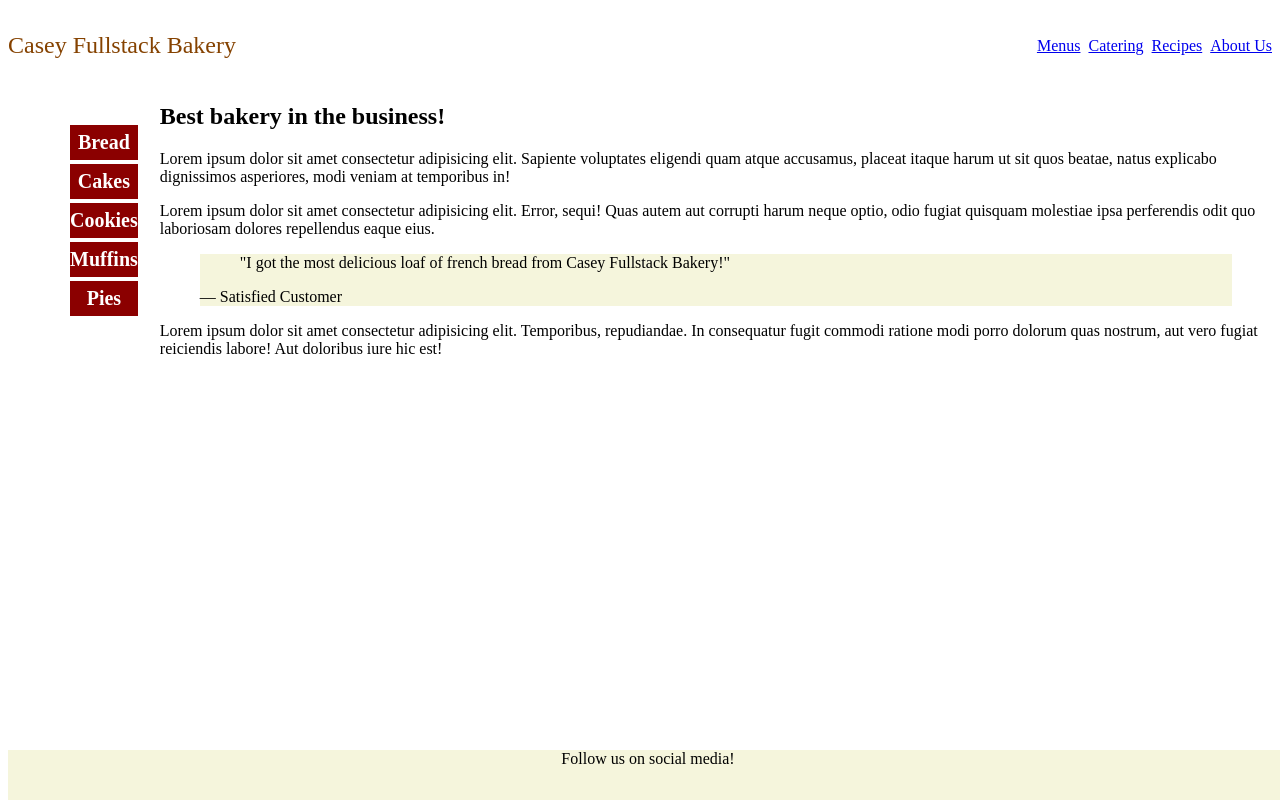
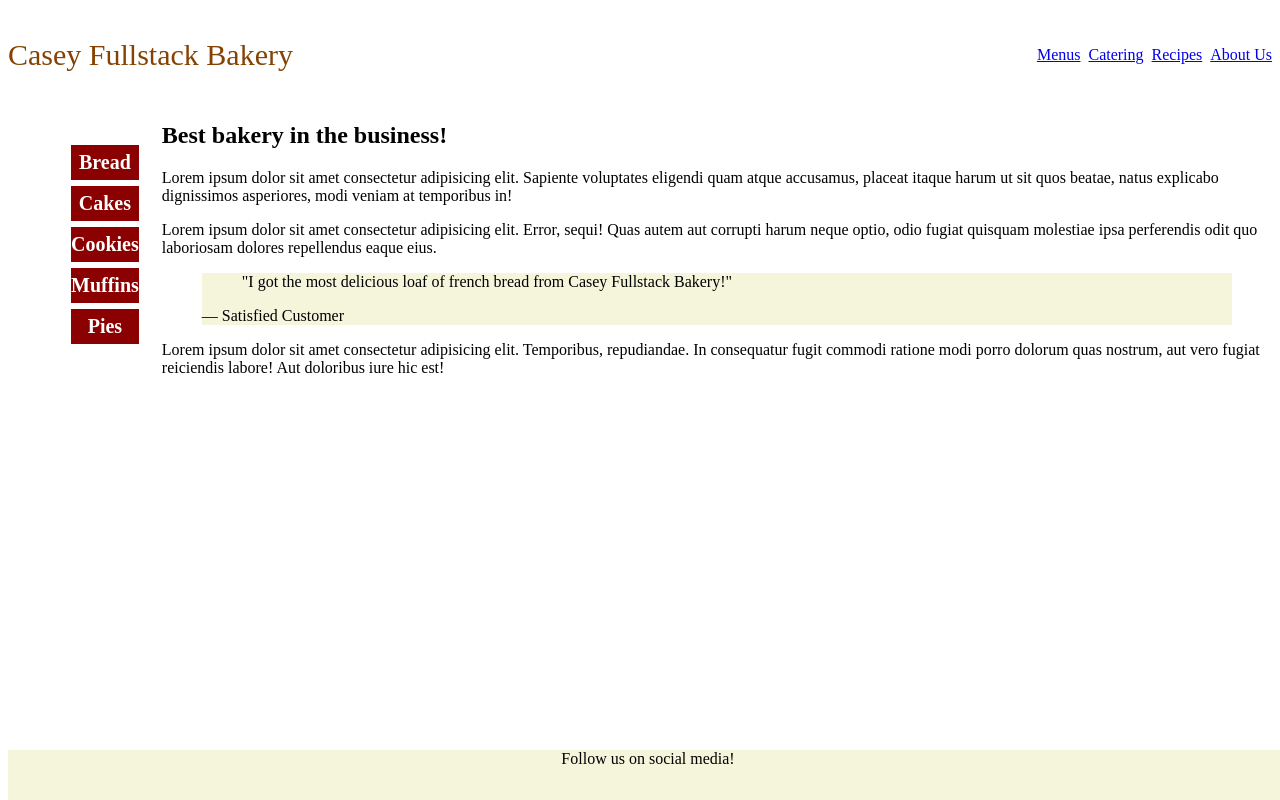
Before and after one commit to callcaseycall/Casey-Fullstack-Bakery, a plain HTML site: page index.html in a window 1280 px wide. Drawn offline with Linux system fonts and the light colour scheme.

Commit message:
my final final commit

```diff
--- a/style.css
+++ b/style.css
@@ -1,6 +1,6 @@
 p.brand {
   color: #854200;
-  font-size: 24px;
+  font-size: 30px;
 }
 .navigation {
   display: flex;
@@ -32,7 +32,7 @@ ul {
 li {
   color: white;
   font-weight: bold;
-  border: 2px solid;
+  border: 3px solid;
   background-color: #8b0000;
 }
 
```
